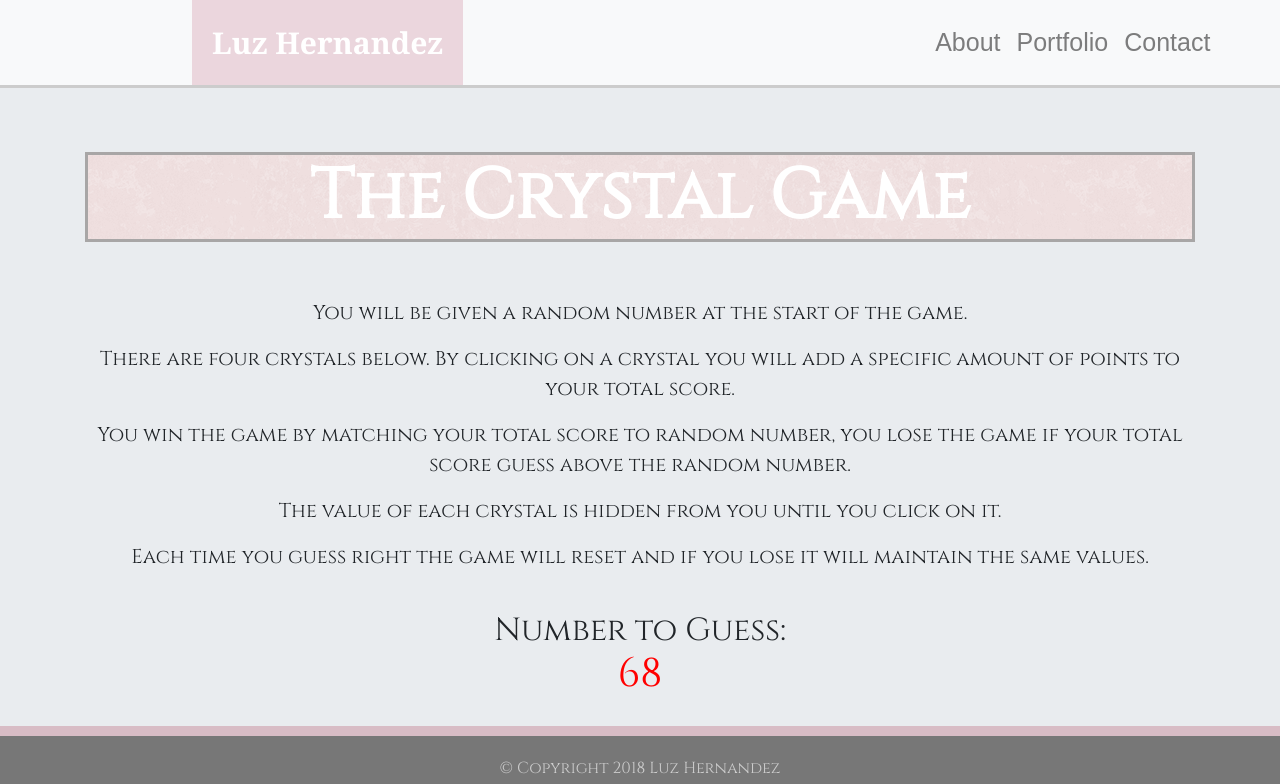
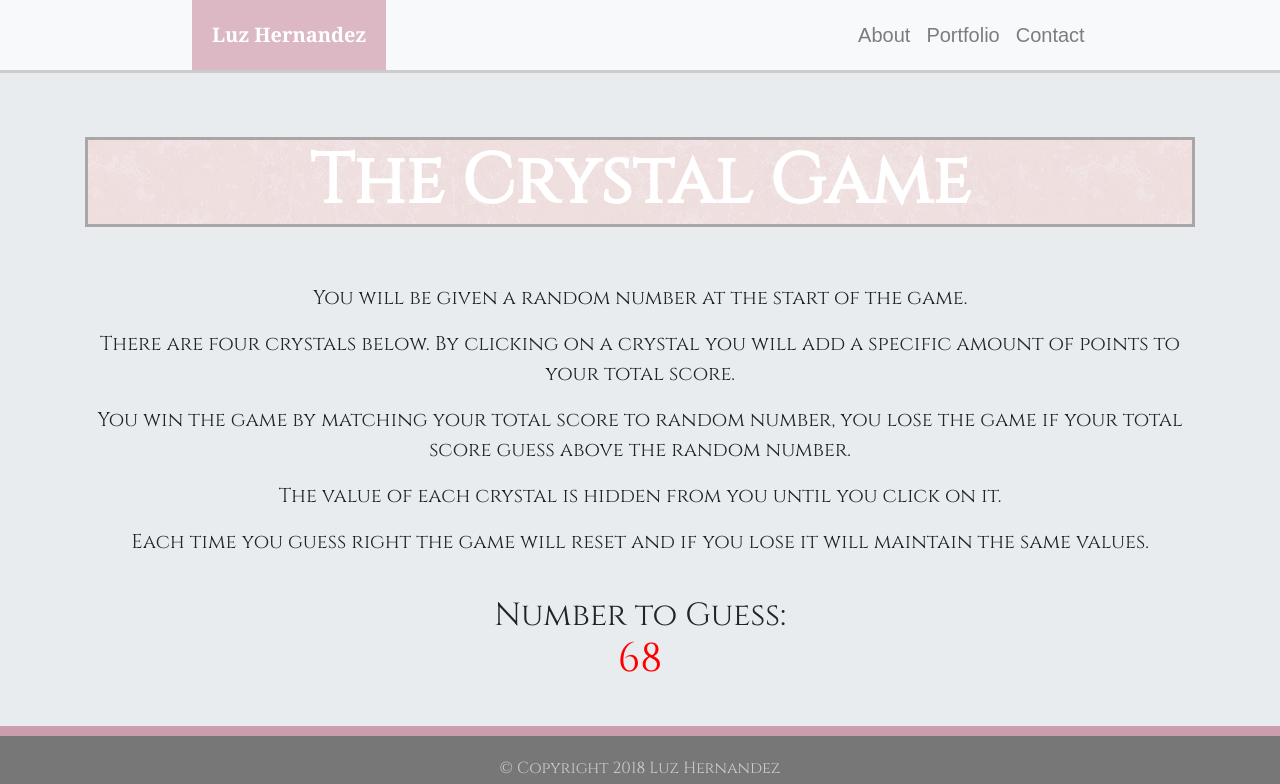
Before and after one commit to lhernandez5/Crystals_Collector, a plain HTML site: page index.html in a window 1280 px wide. Shown: the top 784 px of the page. Drawn offline with nearby package versions, Linux system fonts and the light colour scheme.

Commit message:
modified index.html and style.css

```diff
--- a/css/style.css
+++ b/css/style.css
@@ -58,11 +58,11 @@ h2 {
   background-color: #777777 !important;
   color: #cccccc;
   padding: 20px;
-  border-top: 10px solid #d8bcc5;
+  border-top: 10px solid #ca9eac;
 }
 .navbar-brand {
-  background-color: #ebd6dd;
-  font-size: 30px;
+  background-color: #dbb8c4;
+  /* font-size: 10px; */
   color: #ffffff !important;
   font-weight: bold;
   padding: 20px;
@@ -76,8 +76,11 @@ h2 {
 .navbar-nav.mr-auto {
   font-family: "Arial", "Helvetica Neue", Helvetica, sans-serif;
   color: #777777;
-  font-size: 25px;
+  /* font-size: 1px; */
 }
 #navbarSupportedContent {
   margin-left: 35%;
 }
+.navbar-light .navbar-nav .nav-link{
+  font-size: 20px;
+}
```
